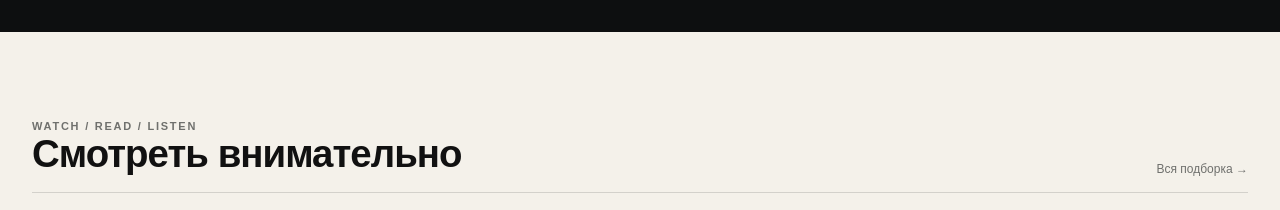
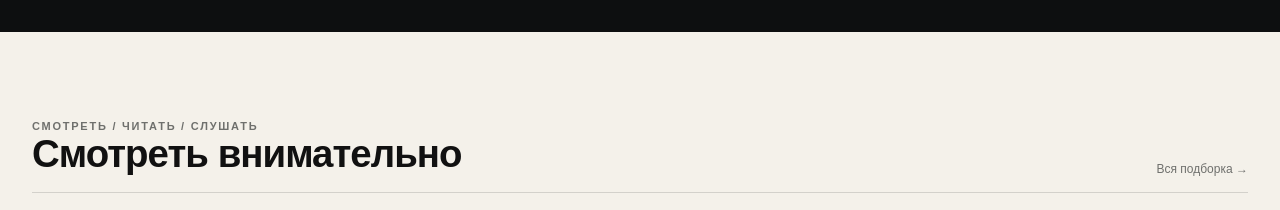
Before and after one commit to mburzhinsky-hub/morrow, a Next.js app: page / in a window 1280 px wide. Shown: the part 5440-5650 px from the top of the page. Built offline with nearby package versions, Linux system fonts and the light colour scheme.

Commit message:
Apply Russian content and layout update

```diff
--- a/components/WatchPreview.tsx
+++ b/components/WatchPreview.tsx
@@ -5,7 +5,7 @@
 export default function WatchPreview() {
   return (
     <section className="section shell">
-      <div className="mini-section-head"><div><span className="section-kicker">WATCH / READ / LISTEN</span><h2>Смотреть внимательно</h2></div><Link href="/watch">Вся подборка →</Link></div>
+      <div className="mini-section-head"><div><span className="section-kicker">СМОТРЕТЬ / ЧИТАТЬ / СЛУШАТЬ</span><h2>Смотреть внимательно</h2></div><Link href="/watch">Вся подборка →</Link></div>
       <div className="watch-grid">
         {watchItems.map((item) => (
           <a key={item.title} href={item.href} target="_blank" rel="noreferrer" className="watch-card">
```
